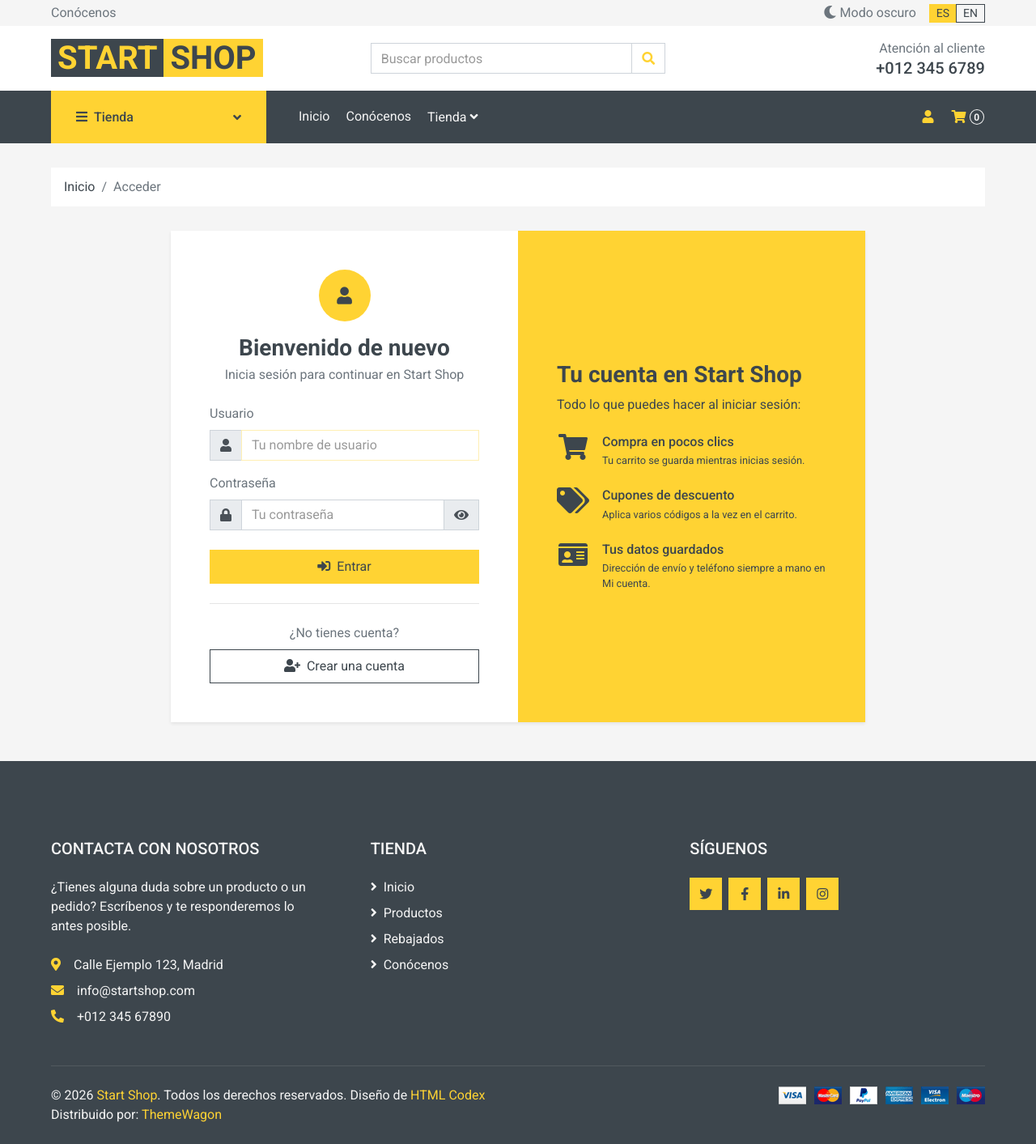
After one commit to Francisco30042005/htdocs, a PHP site: page /Tienda/_vista.html in a window 1280 px wide. The commit adds this page. Shown: the whole page at 81% size. Run offline with PHP 8.4, Linux system fonts and the light colour scheme; some libraries are stand-ins or nearby versions.

Commit message:
Cambios del login

```diff
--- /dev/null
+++ b/Tienda/_guardar.php
@@ -0,0 +1,4 @@
+<?php
+// TEMPORAL: guarda el HTML de una página para revisarla. Se borrará al terminar.
+file_put_contents(__DIR__ . '/_vista.html', file_get_contents('php://input'));
+echo 'ok';
--- /dev/null
+++ b/Tienda/_vista.html
@@ -0,0 +1,309 @@
+<!DOCTYPE html><html lang="es"><head>
+    <meta charset="utf-8">
+    <title>Acceder | Start Shop</title>
+    <meta content="width=device-width, initial-scale=1.0" name="viewport">
+    <meta content="tienda, start shop" name="keywords">
+    <meta content="Start Shop - Tienda online" name="description">
+
+    <!-- Favicon -->
+    <link href="img/favicon.ico" rel="icon">
+
+    <!-- Google Web Fonts -->
+    <link rel="preconnect" href="https://fonts.gstatic.com">
+    <link href="https://fonts.googleapis.com/css2?family=Roboto:wght@400;500;700&amp;display=swap" rel="stylesheet">
+
+    <!-- Font Awesome -->
+    <link href="https://cdnjs.cloudflare.com/ajax/libs/font-awesome/5.10.0/css/all.min.css" rel="stylesheet">
+
+    <!-- Libraries Stylesheet -->
+    <link href="lib/animate/animate.min.css" rel="stylesheet">
+    <link href="lib/owlcarousel/assets/owl.carousel.min.css" rel="stylesheet">
+
+    <!-- Customized Bootstrap Stylesheet -->
+    <!-- ?v= cambia cada vez que se modifica el archivo, así el navegador no usa una copia antigua -->
+    <link href="css/style.css?v=1794825928" rel="stylesheet">
+</head>
+
+<body>
+    <!-- Topbar Start -->
+    <div class="container-fluid">
+        <div class="row bg-secondary py-1 px-xl-5">
+            <div class="col-lg-6 d-none d-lg-block">
+                <div class="d-inline-flex align-items-center h-100">
+                    <a class="text-body mr-3" href="index.php?p=conocenos">Conócenos</a>
+                </div>
+            </div>
+            <div class="col-lg-6 text-center text-lg-right">
+                <!-- Preferencias del visitante: modo claro/oscuro e idioma (cookies de sesión) -->
+                <div class="d-inline-flex align-items-center">
+                                            <a class="text-body mr-3" href="index.php?p=login&amp;tema=oscuro"><i class="fa fa-moon mr-1"></i>Modo oscuro</a>
+                                        <!-- "notranslate": Google no traduce los botones ES / EN -->
+                    <div class="btn-group notranslate" role="group" aria-label="Cambiar idioma">
+                                                    <a class="btn btn-sm py-0 btn-primary" href="index.php?p=login&amp;idioma=es">ES</a>
+                                                    <a class="btn btn-sm py-0 btn-outline-dark" href="index.php?p=login&amp;idioma=en">EN</a>
+                                            </div>
+                </div>
+                <div class="d-inline-flex align-items-center d-block d-lg-none">
+                            <a href="index.php?p=login" class="btn px-0 ml-3" title="Acceder">
+            <i class="fas fa-user text-dark"></i>
+        </a>
+                            <a href="index.php?p=carrito" class="btn px-0 ml-3" title="Carrito">
+                        <i class="fas fa-shopping-cart text-dark"></i>
+                        <span class="badge text-dark border border-dark rounded-circle" style="padding-bottom: 2px;">0</span>
+                    </a>
+                </div>
+            </div>
+        </div>
+        <div class="row align-items-center bg-light py-3 px-xl-5 d-none d-lg-flex">
+            <div class="col-lg-4">
+                <a href="index.php" class="text-decoration-none">
+                    <span class="notranslate h1 text-uppercase text-primary bg-dark px-2">Start</span>
+                    <span class="notranslate h1 text-uppercase text-dark bg-primary px-2 ml-n1">Shop</span>
+                </a>
+            </div>
+            <div class="col-lg-4 col-6 text-left">
+                <!-- Buscador: envía a la tienda con ?q= -->
+                <form action="index.php" method="get">
+                    <input type="hidden" name="p" value="tienda">
+                    <div class="input-group">
+                        <input type="text" name="q" class="form-control" placeholder="Buscar productos" value="">
+                        <div class="input-group-append">
+                            <button type="submit" class="input-group-text bg-transparent text-primary" title="Buscar">
+                                <i class="fa fa-search"></i>
+                            </button>
+                        </div>
+                    </div>
+                </form>
+            </div>
+            <div class="col-lg-4 col-6 text-right">
+                <p class="m-0">Atención al cliente</p>
+                <h5 class="m-0">+012 345 6789</h5>
+            </div>
+        </div>
+    </div>
+    <!-- Topbar End -->
+
+
+    <!-- Navbar Start -->
+    <div class="container-fluid bg-dark mb-30">
+        <div class="row px-xl-5">
+            <div class="col-lg-3 d-none d-lg-block">
+                <a class="btn d-flex align-items-center justify-content-between bg-primary w-100" data-toggle="collapse" href="#navbar-vertical" style="height: 65px; padding: 0 30px;">
+                    <h6 class="text-dark m-0"><i class="fa fa-bars mr-2"></i>Tienda</h6>
+                    <i class="fa fa-angle-down text-dark"></i>
+                </a>
+                <nav class="collapse position-absolute navbar navbar-vertical navbar-light align-items-start p-0 bg-light" id="navbar-vertical" style="width: calc(100% - 30px); z-index: 999;">
+                    <div class="navbar-nav w-100">
+                        <a href="index.php?p=tienda" class="nav-item nav-link">Productos</a>
+                        <a href="index.php?p=rebajados" class="nav-item nav-link">Rebajados</a>
+                    </div>
+                </nav>
+            </div>
+            <div class="col-lg-9">
+                <nav class="navbar navbar-expand-lg bg-dark navbar-dark py-3 py-lg-0 px-0">
+                    <a href="index.php" class="text-decoration-none d-block d-lg-none">
+                        <span class="notranslate h1 text-uppercase text-dark bg-light px-2">Start</span>
+                        <span class="notranslate h1 text-uppercase text-light bg-primary px-2 ml-n1">Shop</span>
+                    </a>
+                    <button type="button" class="navbar-toggler" data-toggle="collapse" data-target="#navbarCollapse" aria-label="Abrir menú de navegación">
+                        <span class="navbar-toggler-icon"></span>
+                    </button>
+                    <div class="collapse navbar-collapse justify-content-between" id="navbarCollapse">
+                        <div class="navbar-nav mr-auto py-0">
+                            <a href="index.php" class="nav-item nav-link">Inicio</a>
+                            <a href="index.php?p=conocenos" class="nav-item nav-link">Conócenos</a>
+                            <div class="nav-item dropdown">
+                                <a href="#" class="nav-link dropdown-toggle" data-toggle="dropdown">Tienda<i class="fa fa-angle-down mt-1 ml-1"></i></a>
+                                <div class="dropdown-menu bg-primary rounded-0 border-0 m-0">
+                                    <a href="index.php?p=tienda" class="dropdown-item">Productos</a>
+                                    <div class="dropdown-divider"></div>
+                                    <a href="index.php?p=rebajados" class="dropdown-item">Rebajados</a>
+                                </div>
+                            </div>
+                                                                                </div>
+                        <div class="navbar-nav ml-auto py-0 d-none d-lg-block">
+                                    <a href="index.php?p=login" class="btn px-0 ml-3" title="Acceder">
+            <i class="fas fa-user text-primary"></i>
+        </a>
+                                    <a href="index.php?p=carrito" class="btn px-0 ml-3" title="Carrito">
+                                <i class="fas fa-shopping-cart text-primary"></i>
+                                <span class="badge text-secondary border border-secondary rounded-circle" style="padding-bottom: 2px;">0</span>
+                            </a>
+                        </div>
+                    </div>
+                </nav>
+            </div>
+        </div>
+    </div>
+    <!-- Navbar End -->
+
+
+    <!-- Contenidos propios de la pagina -->
+        <div class="container-fluid">
+        <div class="row px-xl-5">
+            <div class="col-12">
+                <nav class="breadcrumb bg-light mb-30">
+                                                                        <a class="breadcrumb-item text-dark" href="index.php">Inicio</a>
+                                                                                                <span class="breadcrumb-item active">Acceder</span>
+                                                            </nav>
+            </div>
+        </div>
+    </div>
+        <!-- Login Start -->
+    <div class="container-fluid mb-5">
+        <div class="row px-xl-5 justify-content-center">
+            <div class="col-xl-9 col-lg-11">
+                <div class="row no-gutters bg-light shadow-sm">
+
+                    <!-- Formulario -->
+                    <div class="col-lg-6 p-4 p-md-5">
+                        <div class="text-center mb-4">
+                            <span class="d-inline-flex align-items-center justify-content-center bg-primary rounded-circle mb-3" style="width: 64px; height: 64px;">
+                                <i class="fa fa-user fa-lg text-dark"></i>
+                            </span>
+                            <h3 class="mb-1">Bienvenido de nuevo</h3>
+                            <p class="text-muted mb-0">Inicia sesión para continuar en Start Shop</p>
+                        </div>
+
+
+                        <form action="index.php?p=login" method="post">
+                            <input type="hidden" name="accion_sesion" value="entrar">
+                            <div class="form-group">
+                                <label for="usuario">Usuario</label>
+                                <div class="input-group">
+                                    <div class="input-group-prepend">
+                                        <span class="input-group-text"><i class="fa fa-user"></i></span>
+                                    </div>
+                                    <input type="text" class="form-control" id="usuario" name="usuario" maxlength="50" required="" autofocus="" placeholder="Tu nombre de usuario" autocomplete="username" value="">
+                                </div>
+                            </div>
+                            <div class="form-group">
+                                <label for="contrasena">Contraseña</label>
+                                <div class="input-group">
+                                    <div class="input-group-prepend">
+                                        <span class="input-group-text"><i class="fa fa-lock"></i></span>
+                                    </div>
+                                    <input type="password" class="form-control" id="contrasena" name="contrasena" required="" placeholder="Tu contraseña" autocomplete="current-password">
+                                    <div class="input-group-append">
+                                        <!-- Mostrar / ocultar la contraseña -->
+                                        <button type="button" class="input-group-text" title="Mostrar contraseña" onclick="const c = document.getElementById('contrasena');
+                                                         c.type = c.type === 'password' ? 'text' : 'password';
+                                                         this.querySelector('i').className = c.type === 'password' ? 'fa fa-eye' : 'fa fa-eye-slash';">
+                                            <i class="fa fa-eye"></i>
+                                        </button>
+                                    </div>
+                                </div>
+                            </div>
+                            <button class="btn btn-primary btn-block py-2 mt-4" type="submit">
+                                <i class="fa fa-sign-in-alt mr-1"></i> Entrar
+                            </button>
+                        </form>
+
+                        <hr class="my-4">
+                        <p class="text-center mb-2">¿No tienes cuenta?</p>
+                        <a href="index.php?p=registro" class="btn btn-outline-dark btn-block py-2">
+                            <i class="fa fa-user-plus mr-1"></i> Crear una cuenta
+                        </a>
+                    </div>
+
+                    <!-- Ventajas de tener cuenta (solo en pantallas grandes) -->
+                    <div class="col-lg-6 bg-primary d-none d-lg-flex flex-column justify-content-center p-5">
+                        <h3 class="text-dark mb-2">Tu cuenta en Start Shop</h3>
+                        <p class="text-dark mb-4">Todo lo que puedes hacer al iniciar sesión:</p>
+                        <div class="d-flex mb-4">
+                            <i class="fa fa-shopping-cart fa-2x text-dark text-center flex-shrink-0 mr-3" style="width: 40px;"></i>
+                            <div>
+                                <h6 class="text-dark mb-1">Compra en pocos clics</h6>
+                                <p class="text-dark mb-0 small">Tu carrito se guarda mientras inicias sesión.</p>
+                            </div>
+                        </div>
+                        <div class="d-flex mb-4">
+                            <i class="fa fa-tags fa-2x text-dark text-center flex-shrink-0 mr-3" style="width: 40px;"></i>
+                            <div>
+                                <h6 class="text-dark mb-1">Cupones de descuento</h6>
+                                <p class="text-dark mb-0 small">Aplica varios códigos a la vez en el carrito.</p>
+                            </div>
+                        </div>
+                        <div class="d-flex">
+                            <i class="fa fa-id-card fa-2x text-dark text-center flex-shrink-0 mr-3" style="width: 40px;"></i>
+                            <div>
+                                <h6 class="text-dark mb-1">Tus datos guardados</h6>
+                                <p class="text-dark mb-0 small">Dirección de envío y teléfono siempre a mano en Mi cuenta.</p>
+                            </div>
+                        </div>
+                    </div>
+
+                </div>
+            </div>
+        </div>
+    </div>
+    <!-- Login End -->
+
+
+    <!-- Footer Start -->
+    <div class="container-fluid bg-dark text-secondary mt-5 pt-5">
+        <div class="row px-xl-5 pt-5">
+            <div class="col-lg-4 col-md-12 mb-5 pr-3 pr-xl-5">
+                <h5 class="text-secondary text-uppercase mb-4">Contacta con nosotros</h5>
+                <p class="mb-4">¿Tienes alguna duda sobre un producto o un pedido? Escríbenos y te responderemos lo antes posible.</p>
+                <p class="mb-2"><i class="fa fa-map-marker-alt text-primary mr-3"></i>Calle Ejemplo 123, Madrid</p>
+                <p class="mb-2"><i class="fa fa-envelope text-primary mr-3"></i>info@startshop.com</p>
+                <p class="mb-0"><i class="fa fa-phone-alt text-primary mr-3"></i>+012 345 67890</p>
+            </div>
+            <div class="col-lg-8 col-md-12">
+                <div class="row">
+                    <div class="col-md-6 mb-5">
+                        <h5 class="text-secondary text-uppercase mb-4">Tienda</h5>
+                        <div class="d-flex flex-column justify-content-start">
+                            <a class="text-secondary mb-2" href="index.php"><i class="fa fa-angle-right mr-2"></i>Inicio</a>
+                            <a class="text-secondary mb-2" href="index.php?p=tienda"><i class="fa fa-angle-right mr-2"></i>Productos</a>
+                            <a class="text-secondary mb-2" href="index.php?p=rebajados"><i class="fa fa-angle-right mr-2"></i>Rebajados</a>
+                            <a class="text-secondary" href="index.php?p=conocenos"><i class="fa fa-angle-right mr-2"></i>Conócenos</a>
+                        </div>
+                    </div>
+                    <div class="col-md-6 mb-5">
+                        <h5 class="text-secondary text-uppercase mb-4">Síguenos</h5>
+                        <div class="d-flex">
+                            <a class="btn btn-primary btn-square mr-2" href="#"><i class="fab fa-twitter"></i></a>
+                            <a class="btn btn-primary btn-square mr-2" href="#"><i class="fab fa-facebook-f"></i></a>
+                            <a class="btn btn-primary btn-square mr-2" href="#"><i class="fab fa-linkedin-in"></i></a>
+                            <a class="btn btn-primary btn-square" href="#"><i class="fab fa-instagram"></i></a>
+                        </div>
+                    </div>
+                </div>
+            </div>
+        </div>
+        <div class="row border-top mx-xl-5 py-4" style="border-color: rgba(256, 256, 256, .1) !important;">
+            <div class="col-md-6 px-xl-0">
+                <p class="mb-md-0 text-center text-md-left text-secondary">
+                    © 2026 <a class="text-primary" href="index.php">Start Shop</a>. Todos los derechos reservados.
+                    Diseño de <a class="text-primary" href="https://htmlcodex.com">HTML Codex</a>
+                    <br>Distribuido por: <a href="https://themewagon.com" target="_blank">ThemeWagon</a>
+                </p>
+            </div>
+            <div class="col-md-6 px-xl-0 text-center text-md-right">
+                <img class="img-fluid" src="img/payments.png" alt="Métodos de pago">
+            </div>
+        </div>
+    </div>
+    <!-- Footer End -->
+
+
+    <!-- Back to Top -->
+    <a href="#" class="btn btn-primary back-to-top"><i class="fa fa-angle-double-up"></i></a>
+
+
+    <!-- JavaScript Libraries -->
+    <script src="https://code.jquery.com/jquery-3.4.1.min.js"></script>
+    <script src="https://stackpath.bootstrapcdn.com/bootstrap/4.4.1/js/bootstrap.bundle.min.js"></script>
+    <script src="lib/easing/easing.min.js"></script>
+    <script src="lib/owlcarousel/owl.carousel.min.js"></script>
+
+    <!-- Template Javascript -->
+    <script src="js/main.js"></script>
+
+
+
+
+
+</body></html>
```
Also changed, not shown: Tienda/login.php (+75 -10 lines).
